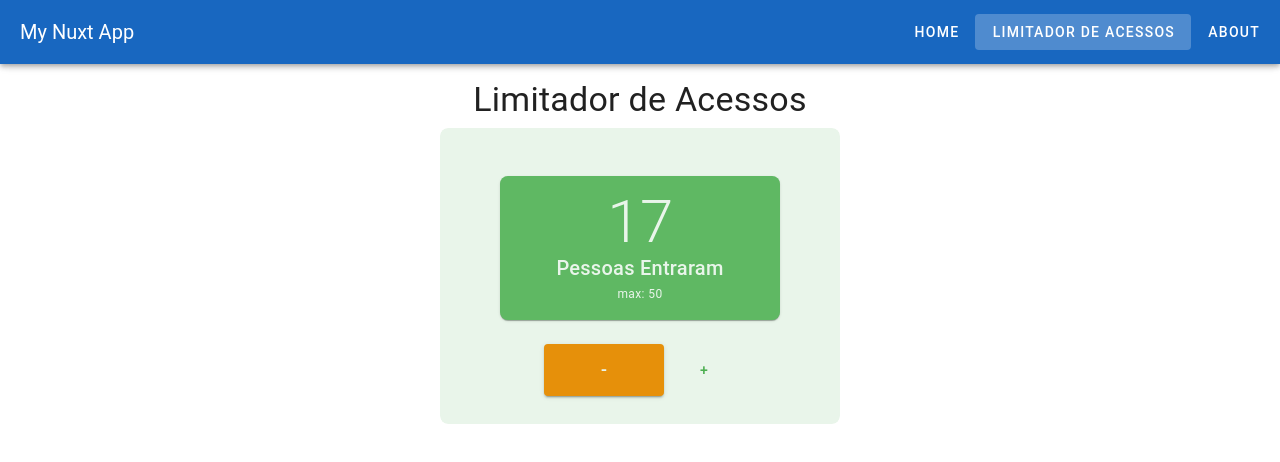
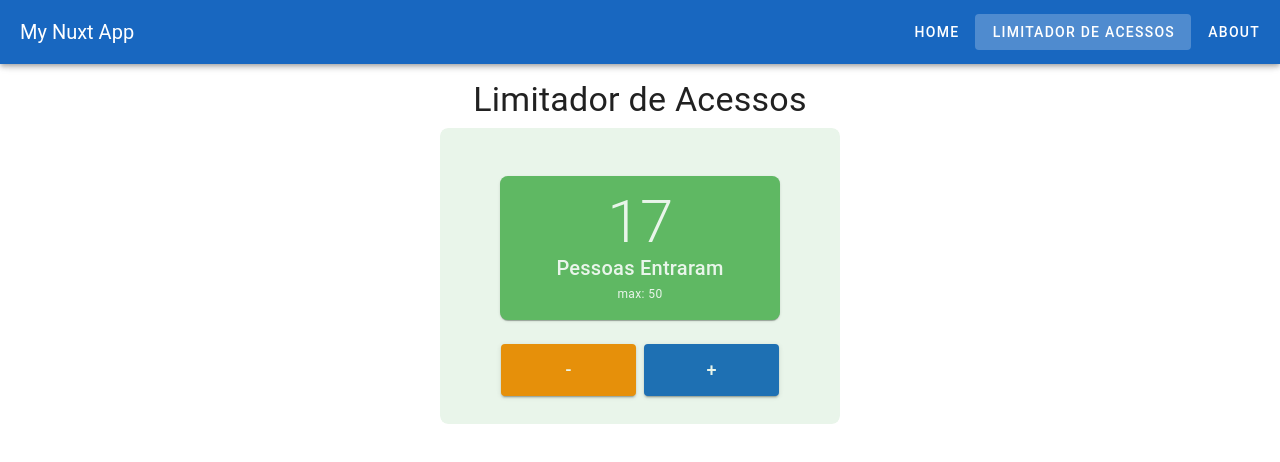
Before and after one commit to betogroo/nuxt-base, a Nuxt app: page /counter in a window 1280 px wide. Shown: the top 462 px of the page. Built offline with nearby package versions, Linux system fonts and the light colour scheme.

Commit message:
feat: stylize increase button

```diff
--- a/app/pages/counter.vue
+++ b/app/pages/counter.vue
@@ -23,13 +23,18 @@
       <v-card-actions class="justify-center">
         <v-btn
           color="warning"
-          max-width="140"
-          min-width="120"
           size="x-large"
           variant="elevated"
+          width="135"
           >-</v-btn
         >
-        <v-btn>+</v-btn>
+        <v-btn
+          color="primary"
+          size="x-large"
+          variant="elevated"
+          width="135"
+          >+</v-btn
+        >
       </v-card-actions>
     </v-card>
   </div>
```
